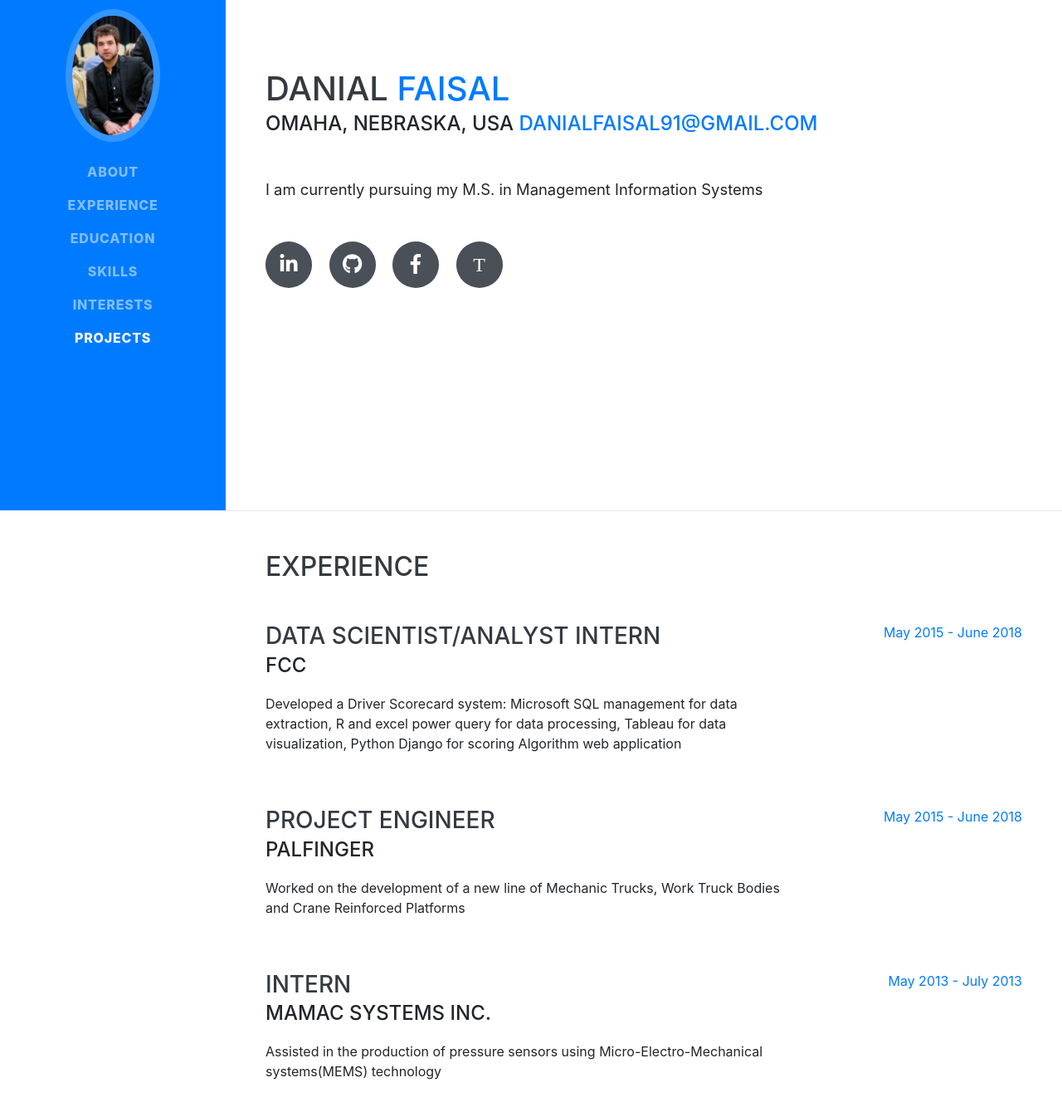
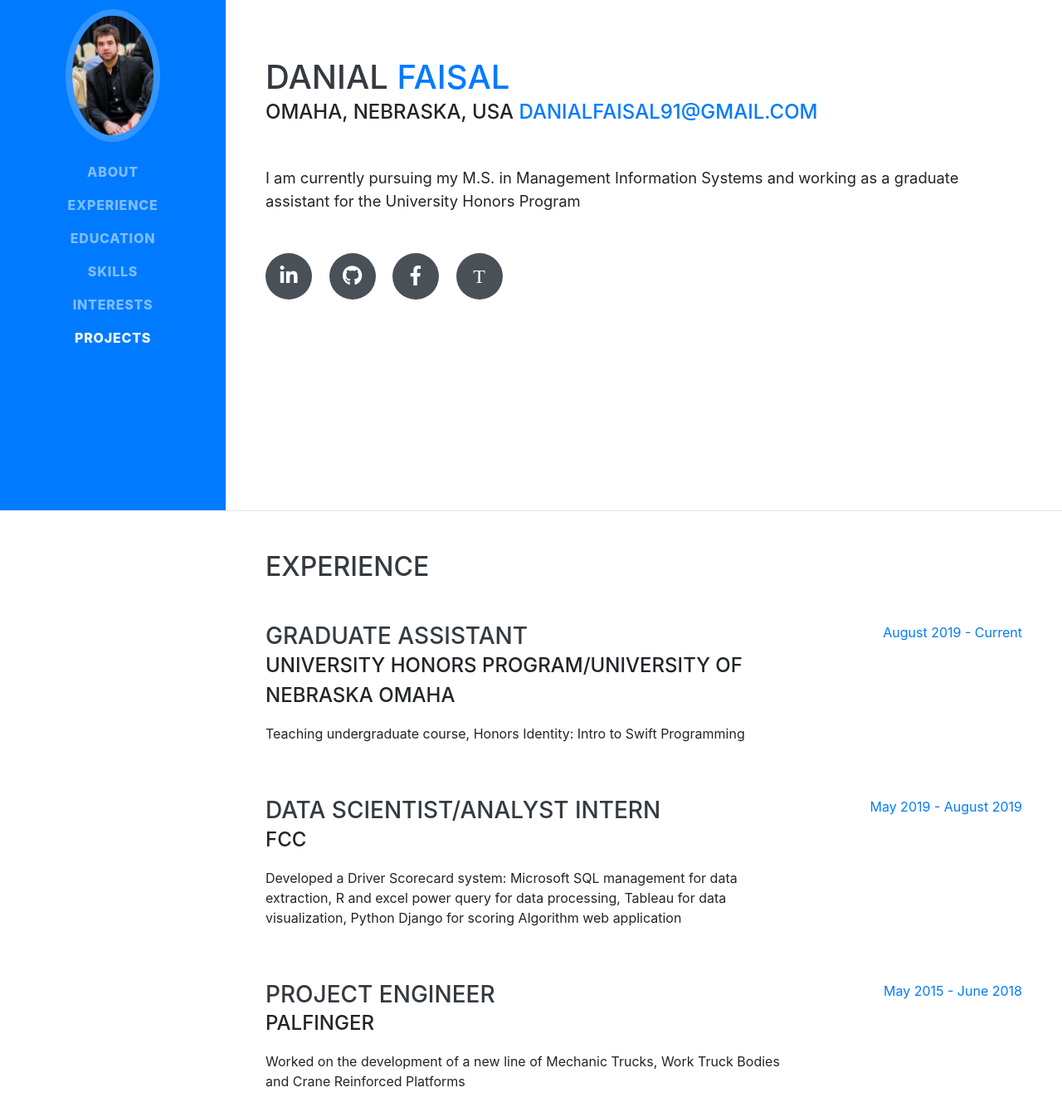
Before and after one commit to danialfaisal/Personal-Website, a website with bundled scripts: page index.html in a window 1280 px wide. Shown: the part 185-1519 px from the top of the page at 83% size. Built offline with nearby package versions, Linux system fonts and the light colour scheme; a web font is replaced by a local one.

Commit message:
Added GA

```diff
--- a/index.html
+++ b/index.html
@@ -69,7 +69,7 @@
       <div class="subheading mb-5"> Omaha, Nebraska, USA
         <a href="mailto:danialfaisal91@gmail.com">danialfaisal91@gmail.com</a>
       </div>
-      <p class="lead mb-5">I am currently pursuing my M.S. in Management Information Systems</p>
+      <p class="lead mb-5">I am currently pursuing my M.S. in Management Information Systems and working as a graduate assistant for the University Honors Program</p>
       <div class="social-icons">
         <a href="https://www.linkedin.com/in/danial-faisal-268379b2/">
           <i class="fab fa-linkedin-in"></i>
@@ -95,12 +95,23 @@
 
       <div class="resume-item d-flex flex-column flex-md-row justify-content-between mb-5">
         <div class="resume-content">
+          <h3 class="mb-0">Graduate Assistant</h3>
+          <div class="subheading mb-3">University Honors Program/University of Nebraska Omaha</div>
+          <p>Teaching undergraduate course, Honors Identity: Intro to Swift Programming</p>
+        </div>
+        <div class="resume-date text-md-right">
+          <span class="text-primary">August 2019 - Current</span>
+        </div>
+      </div>
+
+      <div class="resume-item d-flex flex-column flex-md-row justify-content-between mb-5">
+        <div class="resume-content">
           <h3 class="mb-0">Data Scientist/Analyst Intern</h3>
           <div class="subheading mb-3">FCC</div>
           <p>Developed a Driver Scorecard system: Microsoft SQL management for data extraction, R and excel power query for data processing, Tableau for data visualization, Python Django for scoring Algorithm web application</p>
         </div>
         <div class="resume-date text-md-right">
-          <span class="text-primary">May 2015 - June 2018</span>
+          <span class="text-primary">May 2019 - August 2019</span>
         </div>
       </div>
 
```
